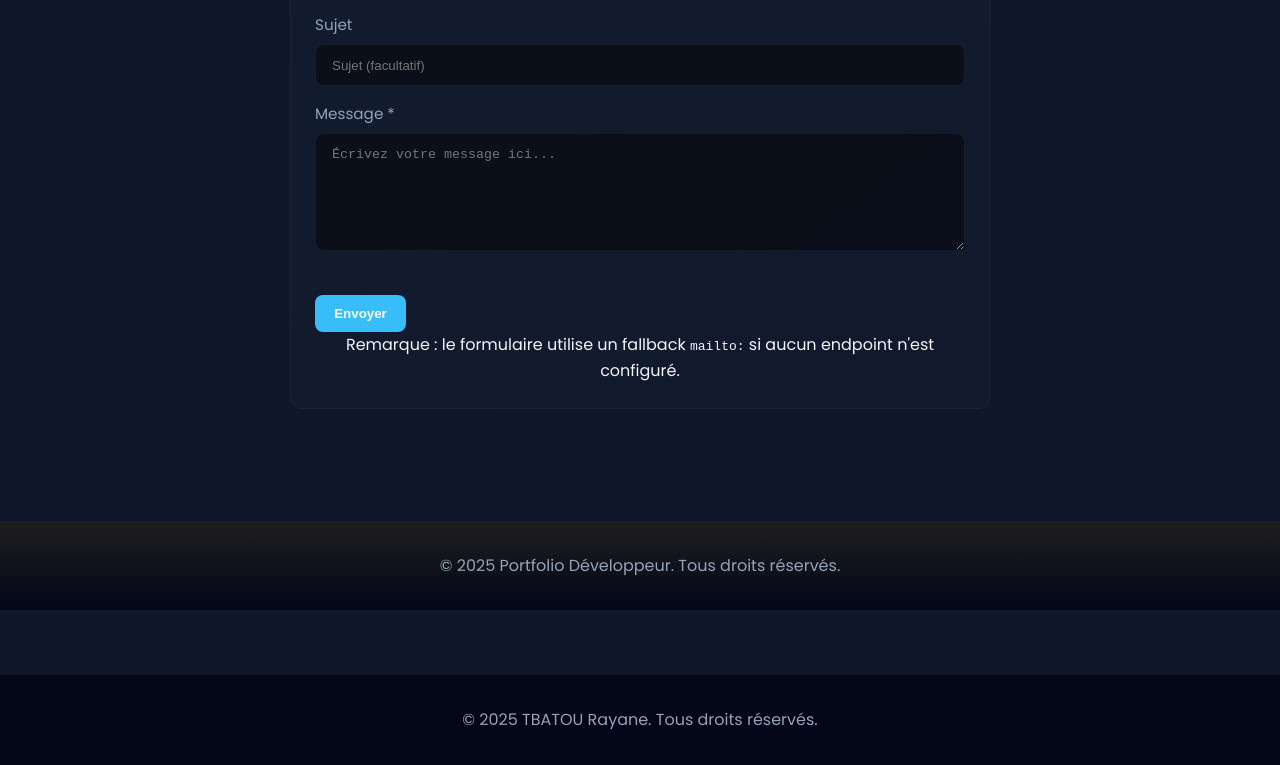
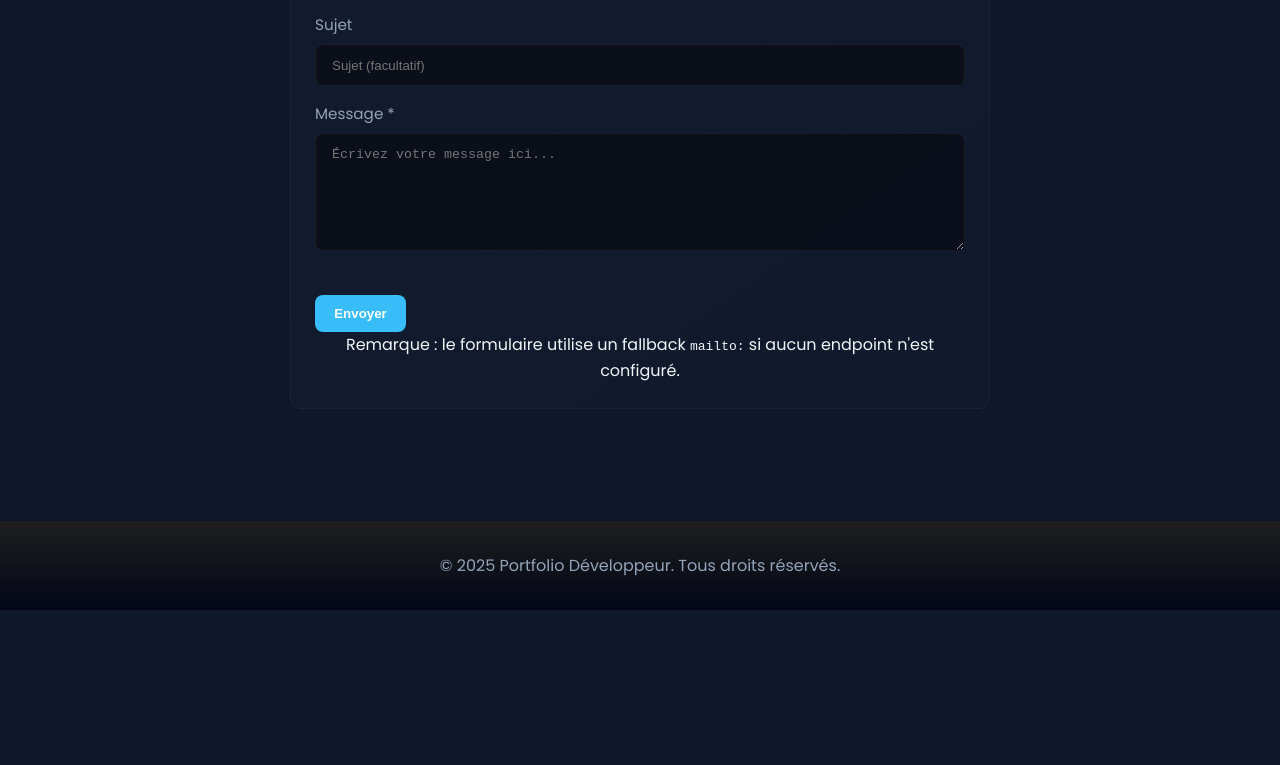
Before and after one commit to Rayou-24/Portfolio-Tbatou, a plain HTML site: page index.html in a window 1280 px wide. Shown: the part 4578-5343 px from the top of the page. After the commit the page ends 5188 px from the top, so only its background shows below. Drawn offline with Linux system fonts and the light colour scheme.

Commit message:
Remove footer with copyright information
Removed footer section containing copyright notice.

```diff
--- a/index.html
+++ b/index.html
@@ -426,10 +426,6 @@
     </div>
 
     <!-- Scripts JavaScript -->
-    <footer class="footer">
-        <p>&copy; 2025 TBATOU Rayane. Tous droits réservés.</p>
-    </footer>
-
     <a href="#accueil" class="back-to-top" aria-label="Retour en haut">
         <i class="fas fa-arrow-up"></i>
     </a>
```
